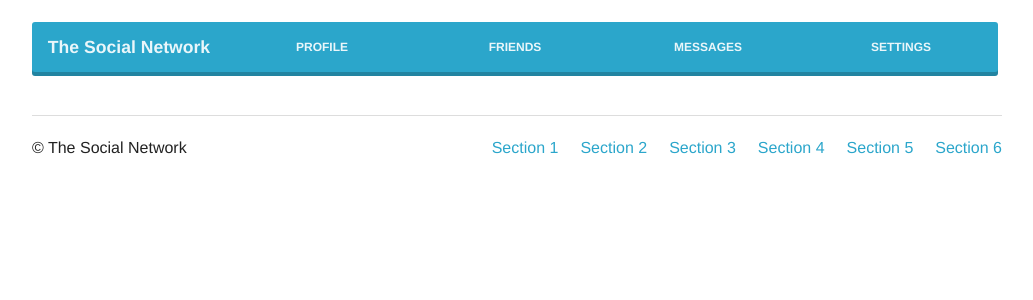
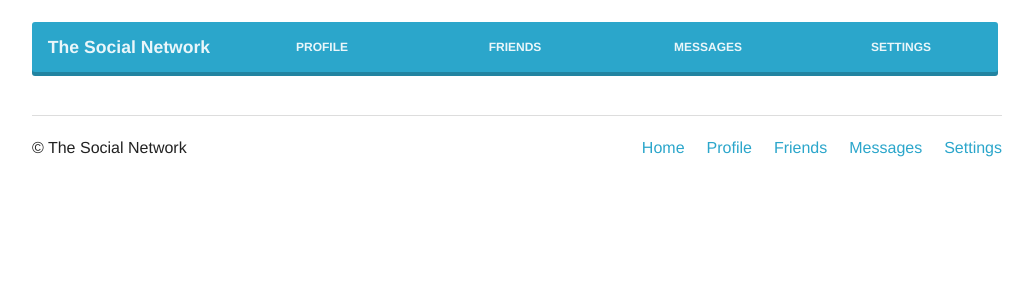
Before and after one commit to jdavis/socialnetwork, a Python web app: template socialnetwork/templates/base.html in a window 1280 px wide. Shown: the top 300 px of the page, without its empty margins (123-1156 px from the left). Run offline with Jinja, Linux system fonts and the light colour scheme; the template is opened without the code that fills it, so the values that code supplies are empty; some libraries are stand-ins or nearby versions.

Commit message:
Match footer nav with header

```diff
--- a/socialnetwork/templates/base.html
+++ b/socialnetwork/templates/base.html
@@ -41,12 +41,11 @@
                 </div>
                 <div class="large-7 columns">
                     <ul class="inline-list right">
-                        <li><a href="#">Section 1</a></li>
-                        <li><a href="#">Section 2</a></li>
-                        <li><a href="#">Section 3</a></li>
-                        <li><a href="#">Section 4</a></li>
-                        <li><a href="#">Section 5</a></li>
-                        <li><a href="#">Section 6</a></li>
+                        <li><a href="#">Home</a></li>
+                        <li><a href="#">Profile</a></li>
+                        <li><a href="#">Friends</a></li>
+                        <li><a href="#">Messages</a></li>
+                        <li><a href="#">Settings</a></li>
                     </ul>
                 </div>
             </div>
```
